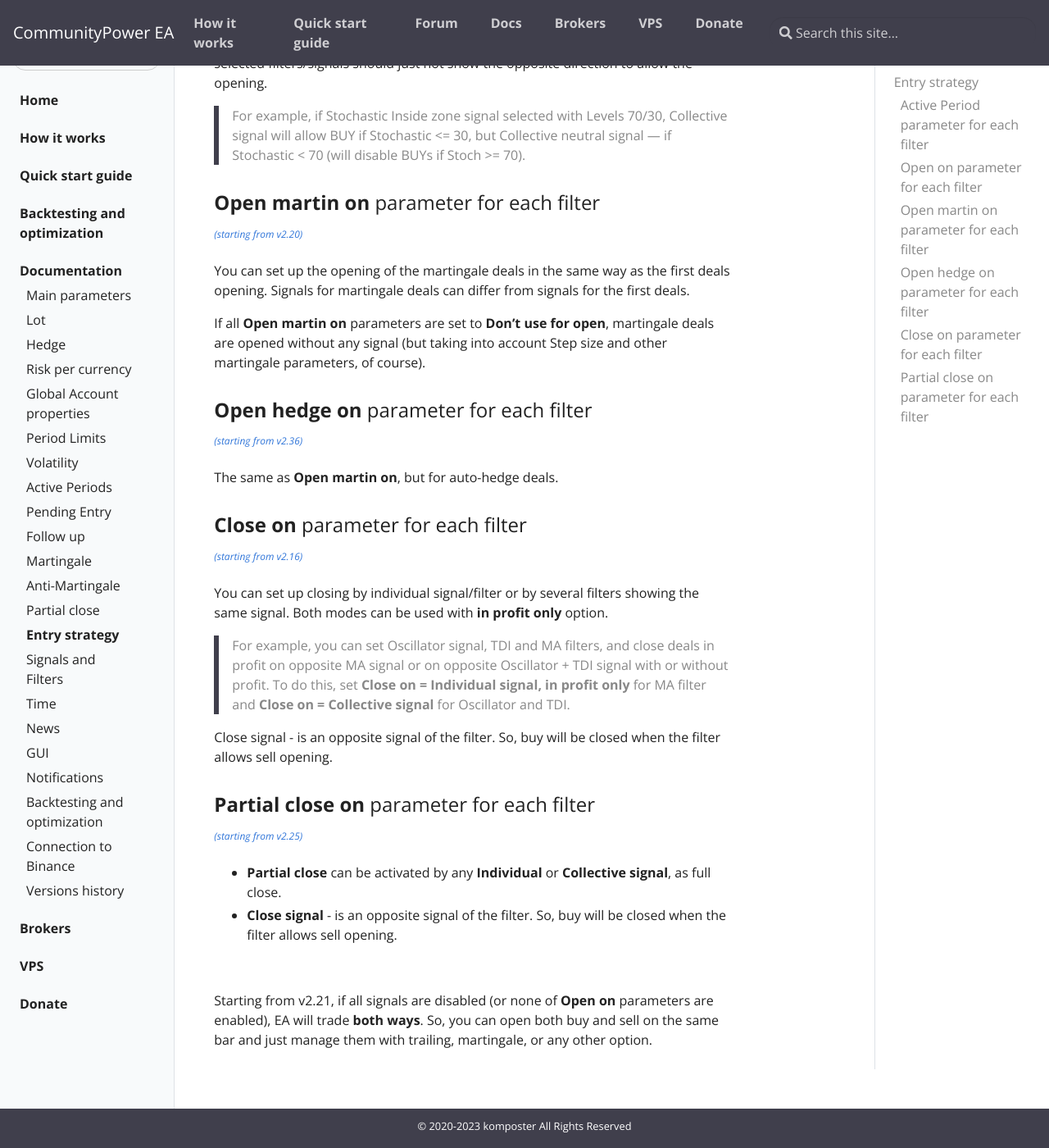
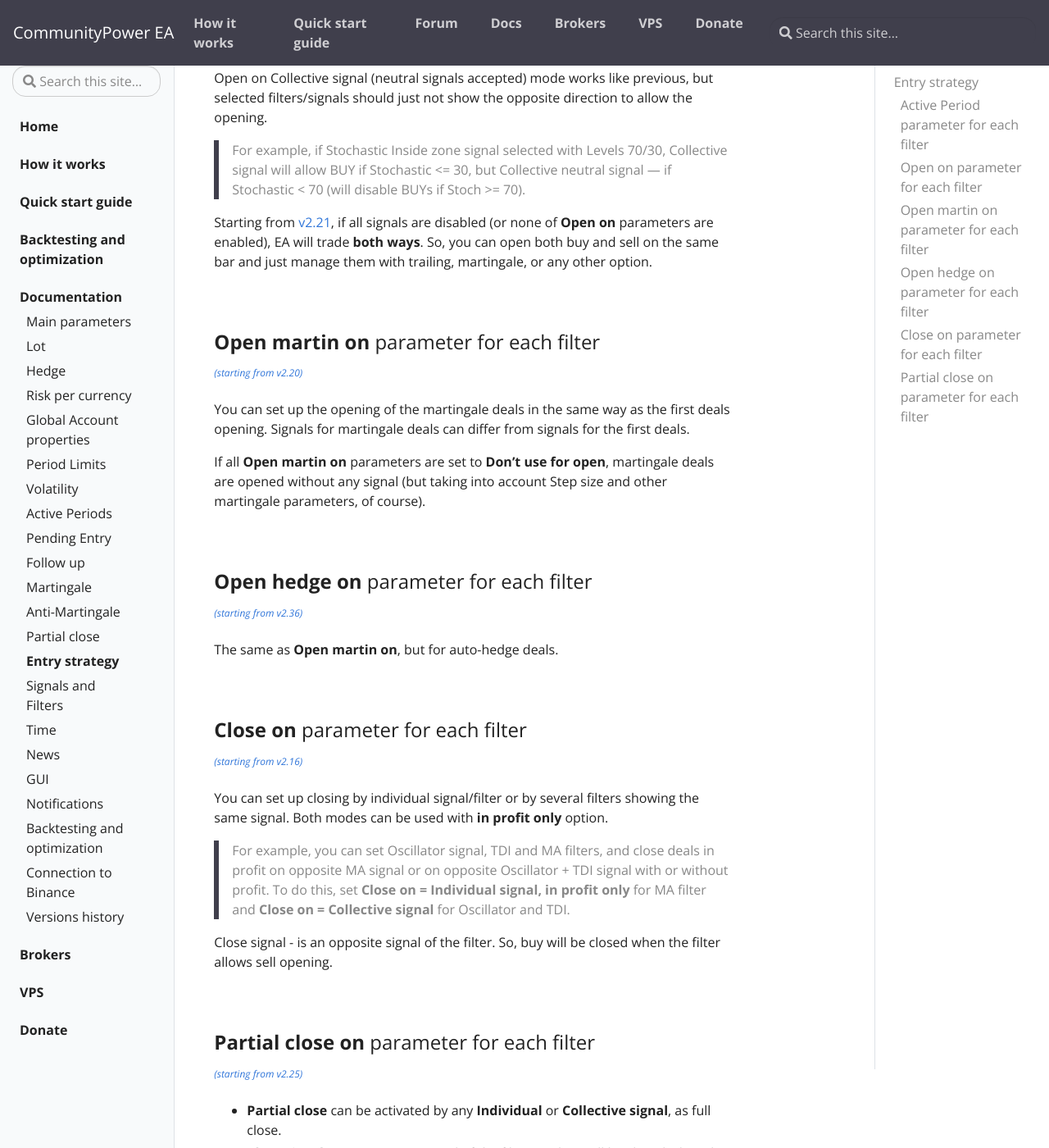
Before and after one commit to komposter/CommunityPowerEA.com, a Jekyll site: the page built from _docs/entry-strategy.md, in a window 1280 px wide and 1400 px high, scrolled down 968 px. Shown: the whole window at 82% size. Built offline with Jekyll 4.4.1, drawn with Linux system fonts in a browser that asks for light colours; some of the changed lines change nothing that is shown; some of the changed text lies outside the part shown.

Commit message:
Content change

```diff
--- a/_docs/entry-strategy.md
+++ b/_docs/entry-strategy.md
@@ -11,14 +11,15 @@
 
 <sup>[*(starting from v2.52)*](/docs/versions-history#20230211-0324-252)</sup>
 
-Each signal has an **Active period** parameter. It can be **always active** or use 1 of 3 predefined periods.
+Each signal has an **Active period** parameter. It can be **always active** or use 1 of 4 predefined periods.
 
-Each of 3 Active periods can be set in the [Active Periods for signals and filters](docs/active-periods) section.
+Each of 4 Active periods can be set in the [Active Periods for signals and filters](docs/active-periods) section.
 
 Active signals are shown on the EA panel as usual (gray if there is no signal, and blue/red if there is a signal), non-active signals are shown in light blue and light red if there is a signal:
 
-IMAGE HERE
+![active_periods.jpg](..%2Fassets%2Fimg%2Fdocs%2Factive_periods.jpg)
 
+<br />
 
 ### **Open on** parameter for each filter
 
@@ -39,6 +40,9 @@
 
 > For example, if Stochastic Inside zone signal selected with Levels 70/30, Collective signal will allow BUY if Stochastic <= 30, but Collective neutral signal — if Stochastic < 70 (will disable BUYs if Stoch >= 70).
 
+Starting from [v2.21](/docs/versions-history#20201130-221), if all signals are disabled (or none of **Open on** parameters are enabled), EA will trade **both ways**. So, you can open both buy and sell on the same bar and just manage them with trailing, martingale, or any other option.
+
+<br />
 
 ### **Open martin on** parameter for each filter
 
@@ -48,6 +52,7 @@
 
 If all **Open martin on** parameters are set to **Don't use for open**, martingale deals are opened without any signal (but taking into account Step size and other martingale parameters, of course).
 
+<br />
 
 ### **Open hedge on** parameter for each filter
 
@@ -55,6 +60,7 @@
 
 The same as **Open martin on**, but for auto-hedge deals.
 
+<br />
 
 ### **Close on** parameter for each filter
 
@@ -66,6 +72,7 @@
 
 Close signal - is an opposite signal of the filter. So, buy will be closed when the filter allows sell opening.
 
+<br />
 
 ### **Partial close on** parameter for each filter
 
@@ -75,5 +82,3 @@
 * **Close signal** - is an opposite signal of the filter. So, buy will be closed when the filter allows sell opening.
 
 <br />
-
-Starting from v2.21, if all signals are disabled (or none of **Open on** parameters are enabled), EA will trade **both ways**. So, you can open both buy and sell on the same bar and just manage them with trailing, martingale, or any other option.
```
Also changed, not shown: assets/img/docs/active_periods.jpg (added).
